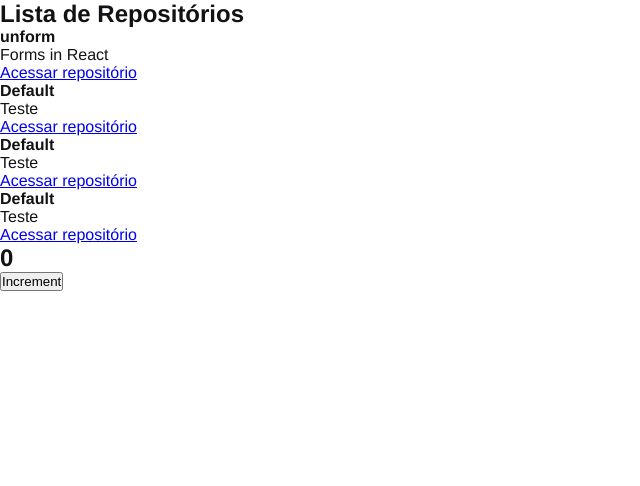
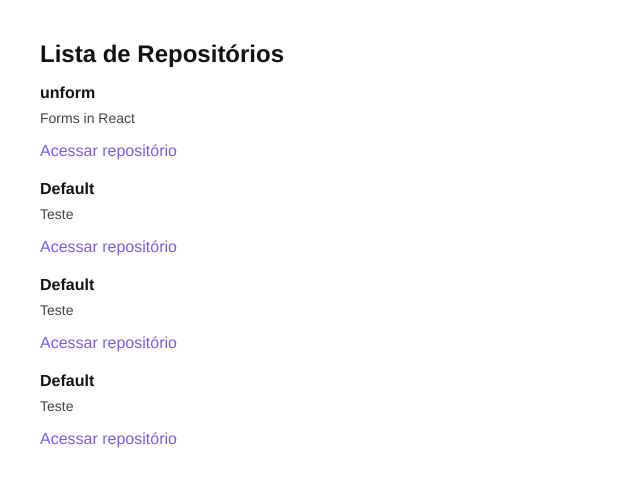
Before and after one commit to thiagocabral1994/01-github-explorer, a React app: page / in a window 1280 px wide. Shown: the top 486 px of the page, without its empty margins (0-640 px from the left). Built offline with nearby package versions, Linux system fonts and the light colour scheme.

Commit message:
estilização de RepositoryList

```diff
--- a/src/App.jsx
+++ b/src/App.jsx
@@ -1,13 +1,9 @@
-import { Counter } from './components/Counter';
 import { RepositoryList } from './components/RepositoryList';
 
 import './styles/global.scss';
 
 export function App() {
     return (
-        <>
-            <RepositoryList />
-            <Counter />
-        </>
+        <RepositoryList />
     );
 }
--- a/src/components/Counter.jsx
+++ /dev/null
@@ -1,16 +0,0 @@
-import { useState } from 'react';
-
-export function Counter() {
-    let [counter, setCounter] = useState(0);
-
-    function increment() {
-        setCounter(counter + 1);
-    }
-
-    return (
-        <div>
-            <h2>{ counter }</h2>
-            <button type="button" onClick={ increment }>Increment</button>
-        </div>
-    );
-}
--- a/src/components/RepositoryList.jsx
+++ b/src/components/RepositoryList.jsx
@@ -1,6 +1,6 @@
 import { RepositoryItem } from "./RepositoryItem";
 
-const repositoryName = 'unform';
+import '../styles/repositories.scss';
 
 const repository = {
     name: 'unform',
--- /dev/null
+++ b/src/styles/repositories.scss
@@ -0,0 +1,30 @@
+section.repository-list {
+    margin: 40px;
+
+    h1 {
+        margin-bottom: 16px;
+    }
+
+    ul {
+        list-style: none;
+
+        li {
+            & + li {
+                margin-top: 20px;
+            }
+
+            p {
+                font-size: 14px;
+                color: #444;
+                margin-top: 8px;
+            }
+
+            a {
+                display: inline-block;
+                margin-top: 16px;
+                text-decoration: none;
+                color: #8257e6;
+            }
+        }
+    }
+}
```
